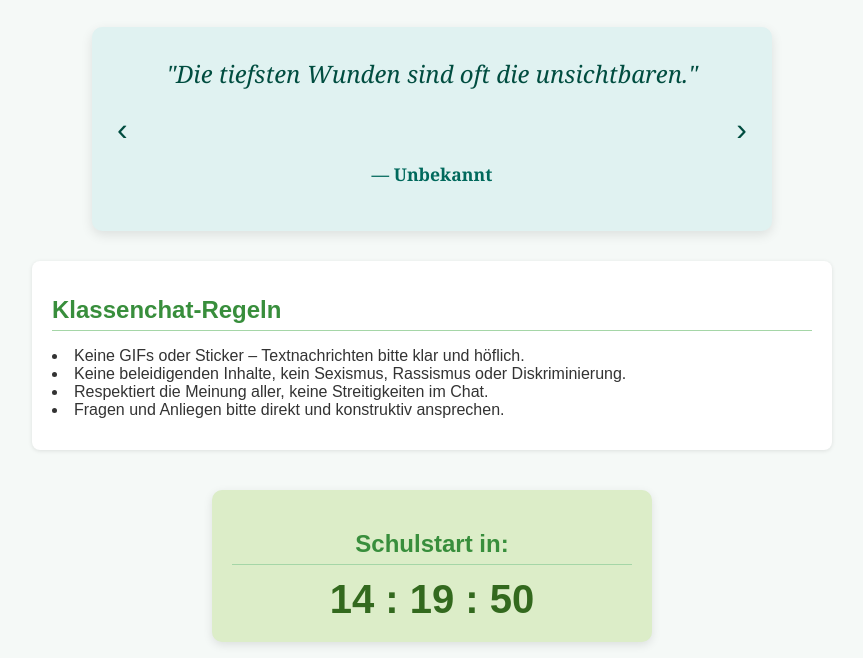
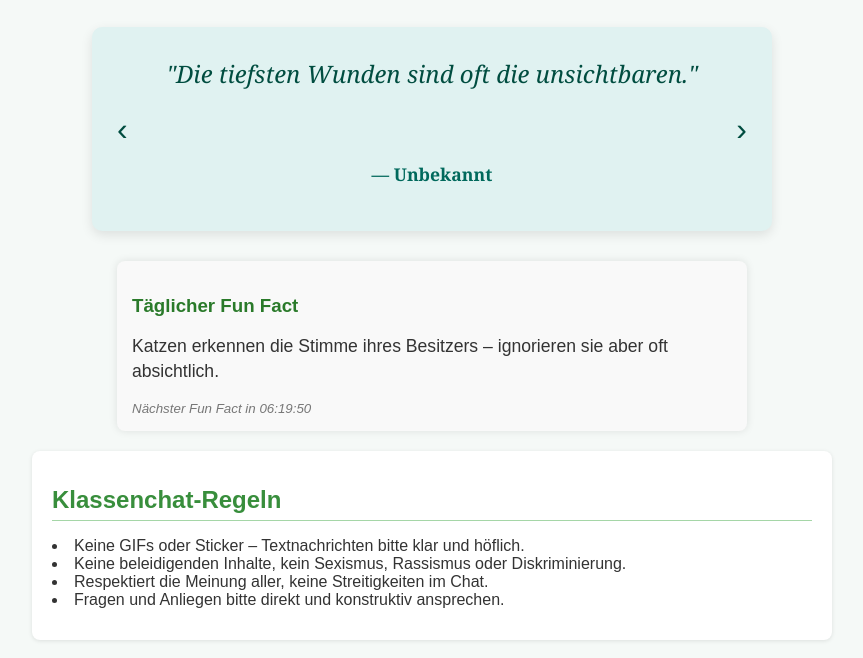
Before and after one commit to m0risss/8.3, a plain HTML site: page index.html in a window 1280 px wide. Shown: the part 142-800 px from the top of the page, without its empty margins (208-1071 px from the left). Drawn offline with Linux system fonts and the light colour scheme.

Commit message:
Update index.html

```diff
--- a/index.html
+++ b/index.html
@@ -201,6 +201,12 @@
   <button id="prev-btn" class="nav-btn">‹</button>
   <button id="next-btn" class="nav-btn">›</button>
 </section>
+
+<div id="funfact-container" style="max-width: 600px; margin: 20px auto; padding: 15px; background: #f9f9f9; border-radius: 8px; box-shadow: 0 0 8px rgba(0,0,0,0.1); font-family: Arial, sans-serif; color: #333;">
+  <h3 style="margin-bottom: 10px; color: #2a7a2a;">Täglicher Fun Fact</h3>
+  <p id="funfact-text" style="font-size: 1.1em; line-height: 1.4;"></p>
+  <small id="countdown" style="color: #777; margin-top: 10px; display: block; font-style: italic;"></small>
+</div>
 
 <section>
   <h2> Klassenchat-Regeln</h2>
@@ -542,7 +548,65 @@ document.getElementById("spin-btn").addEventListener("click", () => {
   savePunkte();
 })();
 </script>
+<script>const funFacts = [
+  "Honig verdirbt nie. Archäologen fanden Honig in ägyptischen Gräbern, der noch genießbar war – über 3.000 Jahre alt!",
+  "Oktopusse haben drei Herzen. Zwei pumpen Blut zu den Kiemen, das dritte zum Rest des Körpers – und es stoppt beim Schwimmen.",
+  "Banane ist eine Beere – Erdbeere nicht. Botanisch gesehen gelten Bananen als Beeren, Erdbeeren dagegen nicht.",
+  "Der Eiffelturm kann im Sommer bis zu 15 cm wachsen. Wegen der Hitze dehnt sich das Metall aus.",
+  "Ein Tag auf der Venus ist länger als ein Jahr. Sie braucht 243 Erdtage für eine Umdrehung, aber nur 225 Tage für einen Umlauf um die Sonne.",
+  "Pinguine haben Knie. Sie sind nur unter dem Federkleid verborgen.",
+  "Ziegen haben rechteckige Pupillen. Damit sehen sie ihre Umgebung fast im 360°-Winkel – ideal gegen Raubtiere.",
+  "Wombats machen würfelförmigen Kot. So markieren sie ihr Revier, ohne dass der Kot wegrollt.",
+  "Eine Wolke kann über eine Million Kilo wiegen. Und trotzdem schwebt sie – dank Luftverdrängung.",
+  "Das Herz eines Blauwals ist so groß wie ein Auto. Und seine Adern sind groß genug, dass ein Mensch hindurchkriechen könnte.",
+  "Die längste Pizza der Welt war über 1,9 Kilometer lang. Gebacken in Kalifornien im Jahr 2017.",
+  "In Japan gibt es mehr Haustiere als Kinder. Die Zahl der Haustiere überstieg 2021 die Zahl der Kinder unter 15 Jahren.",
+  "Katzen erkennen die Stimme ihres Besitzers – ignorieren sie aber oft absichtlich.",
+  "In Schottland gibt es offiziell ein Einhorn als Nationaltier.",
+  "Der erste Computer-Virus wurde 1986 geschrieben – und hieß „Brain“.",
+  "Ein einzelner Blitz kann über 30.000 Grad Celsius heiß werden – heißer als die Oberfläche der Sonne.",
+  "Der Geruch von frisch gemähtem Gras ist eigentlich ein „Hilfeschrei“. Es sind chemische Verbindungen, die die Pflanze bei Verletzung freisetzt.",
+  "In der Antarktis gibt es eine Blutrote Wasserquelle – die Blood Falls. Die Farbe kommt von eisenreichem Salzwasser.",
+  "Es gibt eine Insel, auf der Katzen regieren – Aoshima in Japan. Dort gibt es Dutzende Katzen für jeden menschlichen Einwohner.",
+  "Shakespeare erfand viele Wörter. Über 1.700 englische Wörter gehen auf seine Kreativität zurück – z. B. „eyeball“ oder „swagger“."
+];
 
+function updateFunFact() {
+  const now = new Date();
+
+  // Welcher Tag ist heute seit Epoch (1.1.1970)?
+  const dayNumber = Math.floor(now.getTime() / (1000 * 60 * 60 * 24));
+
+  // Index für FunFact aus der Liste (rotiert)
+  const factIndex = dayNumber % funFacts.length;
+
+  // Zeige den aktuellen Fun Fact
+  document.getElementById("funfact-text").textContent = funFacts[factIndex];
+
+  // Nächster Tag Mitternacht berechnen
+  const midnight = new Date(now);
+  midnight.setHours(24,0,0,0); // heute Mitternacht (nächster Tag)
+
+  // Sekunden bis Mitternacht
+  let diff = Math.floor((midnight.getTime() - now.getTime()) / 1000);
+
+  // Countdown Formatieren (hh:mm:ss)
+  function formatTime(s) {
+    const h = Math.floor(s / 3600).toString().padStart(2,"0");
+    const m = Math.floor((s % 3600) / 60).toString().padStart(2,"0");
+    const sec = (s % 60).toString().padStart(2,"0");
+    return `${h}:${m}:${sec}`;
+  }
+
+  // Countdown anzeigen
+  document.getElementById("countdown").textContent = `Nächster Fun Fact in ${formatTime(diff)}`;
+
+  // Jede Sekunde updaten
+  setTimeout(updateFunFact, 1000);
+}
+
+updateFunFact();
+    </script>
 
 </body>
 </html>
```
